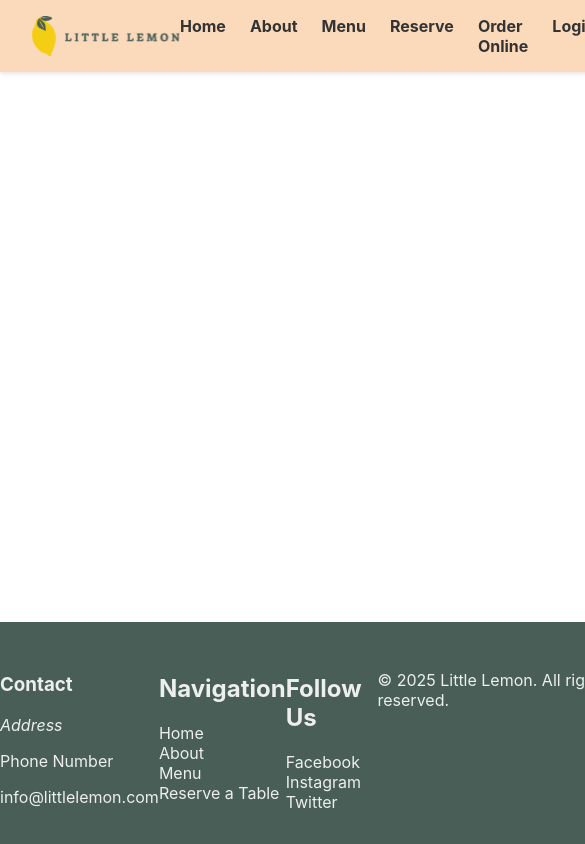
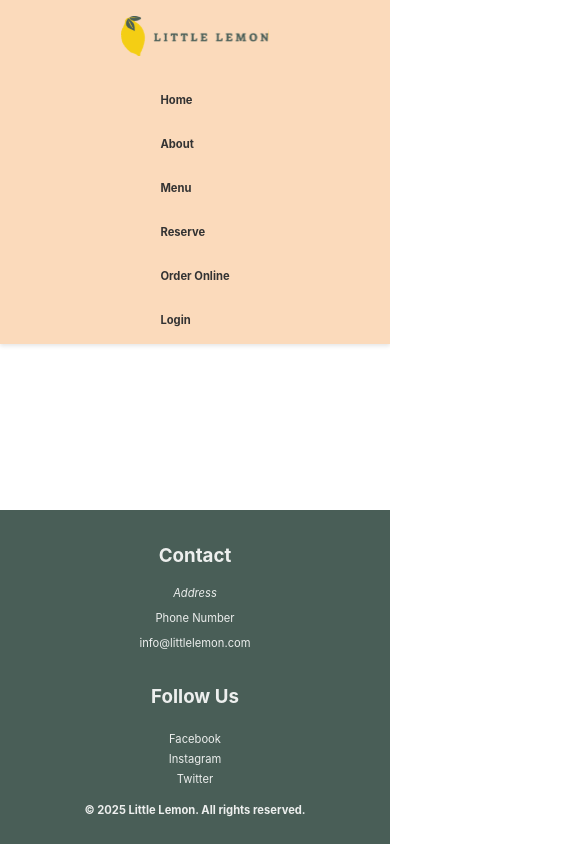
Before and after one commit to kaifunction/little-lemon, a React (Create React App) app: page / in a window 390 px wide. Shown: the top 844 px of the page, 585 px wide, since content can reach past the window. Built offline with nearby package versions, Linux system fonts and the light colour scheme.

Commit message:
footer header @media

```diff
--- a/src/App.css
+++ b/src/App.css
@@ -7,3 +7,14 @@
   grid-template-rows: auto 1fr auto;
   min-height: 100vh;
 }
+header {
+  grid-area: header;
+}
+
+main {
+  grid-area: main;
+}
+
+footer {
+  grid-area: footer;
+}
--- a/src/components/Footer.css
+++ b/src/components/Footer.css
@@ -25,12 +25,57 @@ section li a {
      /* font-weight: bold; */
 }
 
-.contact-container{
 
+
+
+/* .contact-container{
+
+} */
+
+/* .navigation-container{
+     display: flex;
+     flex-direction: column;
+     text-align: left;
+} */
+
+
+
+@media (max-width:768px){
+     footer{
+          .navigation-container{
+               display: none;
+          }
+          display: flex;
+          flex-direction: column;
+          align-items: center;
+          gap: 1rem;
+          padding: 1rem 0 1rem 0;
+     }
+     address{
+          font-size: .7rem;
+     }
+     .contact-container p{
+          font-size: .7rem;
+     }
+     a{
+          font-size: .7rem;
+     }
+
+     .contact-container{
+          display: flex;
+          flex-direction: column;
+          align-items: center;
+     }
+
+     .follow-us-container{
+          display: flex;
+          flex-direction: column;
+          align-items: center;
+     }
+
+     footer > p {
+          margin-top: 0;
+          font-size: .7rem;
+          font-weight: bold;
+        }
 }
-
-.navigation-container{
-     /* display: flex;
-     flex-direction: column;
-     text-align: left; */
-}
--- a/src/components/Footer.js
+++ b/src/components/Footer.js
@@ -10,7 +10,7 @@ function Footer() {
         <a href="mailto:info@littlelemon.com">info@littlelemon.com</a>
       </section>
       <section className="navigation-container">
-        <h2>Navigation</h2>
+        <h3>Navigation</h3>
 
         <li>
           <a href="/home">Home</a>
@@ -26,7 +26,7 @@ function Footer() {
         </li>
       </section>
       <section className="follow-us-container">
-        <h2>Follow Us</h2>
+        <h3>Follow Us</h3>
         <li>
           <a href="https://facebook.com/littlelemon">Facebook</a>
         </li>
--- a/src/components/Header.css
+++ b/src/components/Header.css
@@ -6,3 +6,13 @@ header {
      background-color: #FBDABB;
      box-shadow: 0 2px 4px rgba(0, 0, 0, 0.1);
    }
+
+
+   @media (max-width: 768px){
+     header{
+          display: flex;
+          flex-direction: column;
+          gap: 2rem;
+     }
+
+   }
--- a/src/components/Nav.css
+++ b/src/components/Nav.css
@@ -11,3 +11,10 @@ nav a {
      color: #333;
      font-weight: bold;
 }
+
+@media(max-width:550px){
+     nav ul{
+          display: flex;
+          flex-direction: column;
+     }
+}
```
